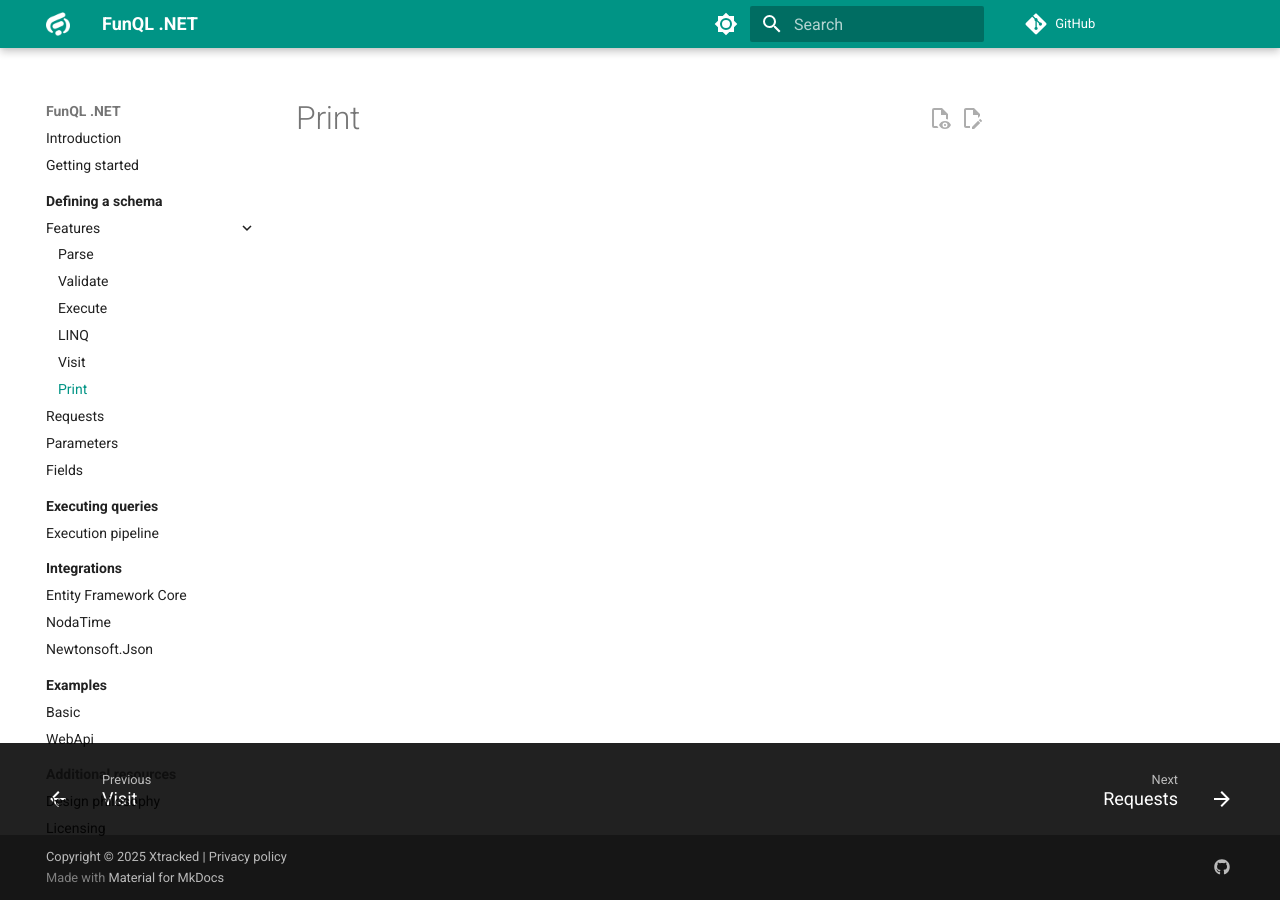
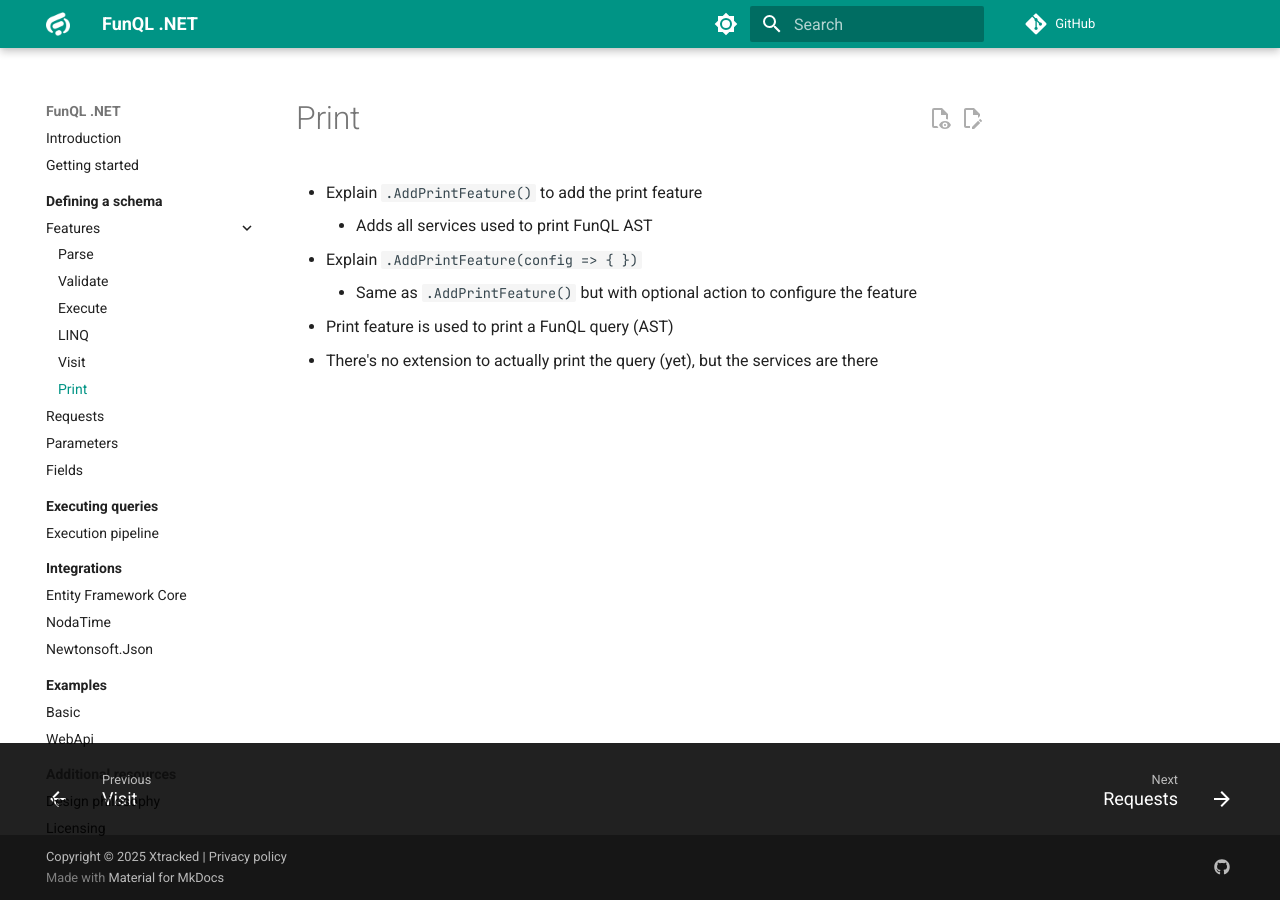
Before and after one commit to funql/funql-dotnet, an MkDocs documentation site: the page built from docs/defining-a-schema/features/print.md, in a window 1280 px wide. Built offline with MkDocs 1.6.1 and Material for MkDocs 9.7.7, drawn with Linux system fonts in a browser that asks for light colours; comment, search, counter and statistics services are not loaded.

Commit message:
Update print.md with TODO

```diff
--- a/docs/defining-a-schema/features/print.md
+++ b/docs/defining-a-schema/features/print.md
@@ -1 +1,8 @@
 # Print
+
+- Explain `.AddPrintFeature()` to add the print feature
+    - Adds all services used to print FunQL AST
+- Explain `.AddPrintFeature(config => { })`
+    - Same as `.AddPrintFeature()` but with optional action to configure the feature
+- Print feature is used to print a FunQL query (AST)
+- There's no extension to actually print the query (yet), but the services are there
```
